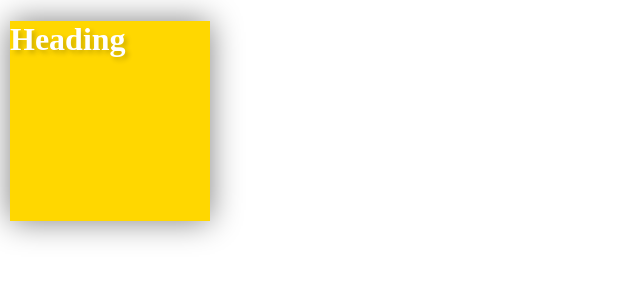
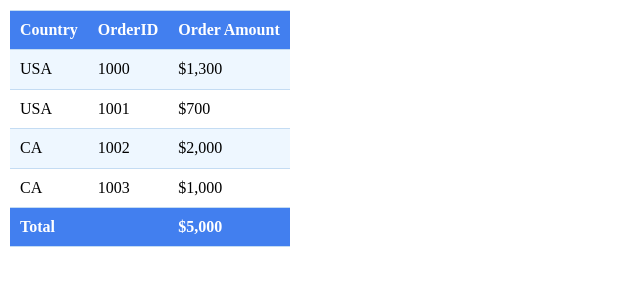
Before and after one commit to Dev-Craig44/HTML, a website: page index.html in a window 1280 px wide. Shown: the whole page, without its empty margins (0-640 px from the left). Drawn offline with nearby package versions, Linux system fonts and the light colour scheme.

Commit message:
✅ exercise: create table

```diff
--- a/css/styles.css
+++ b/css/styles.css
@@ -2,24 +2,39 @@ body {
   margin: 10px;
 }
 
-.box {
-  width: 200px;
-  height: 200px;
-  background: gold;
-
-  /* Horizontal and vertical offsets of the shadow */
-  /* Positive horizontal value moves shadow right, negative moves left */
-  /* Positive vertical value moves shadow down, negative moves up */
-  /* Third value (optional) adds blur for a softer shadow */
-  /* Example: box-shadow: 10px 10px 30px grey; */
-
-  /* For a soft shadow directly below the element, use 0 for horizontal and vertical offsets */
-  box-shadow: 0 0 30px grey;
+body {
+  margin: 10px;
 }
 
-/* Use rgba for shadows to blend with any background color */
-/* Example: text-shadow: horizontal-offset vertical-offset blur-radius color */
-h1 {
+table,
+td,
+th {
+  /* I've set all the borders using the border property
+  and then removed the left and right border. Alternatively,
+  we could set border-top and border-bottom properties but
+  that would result in the repetition of the color. If we
+  want to change the border color, we have to change it in
+  two places. */
+  border: 1px solid #c4dcf3;
+  border-left: 0;
+  border-right: 0;
+  /* The border-collapse property sets whether table borders should collapse into a single border or be separated. */
+  border-collapse: collapse;
+}
+td,
+th {
+  padding: 10px;
+}
+
+th {
+  background-color: #427fef;
   color: white;
-  text-shadow: 3px 3px 5px rgba(0, 0, 0, 0.2);
 }
+
+tr:nth-child(odd) {
+  background-color: #eef7ff;
+}
+
+tfoot {
+  text-align: left;
+}
--- a/index.html
+++ b/index.html
@@ -3,13 +3,49 @@
   <head>
     <meta charset="UTF-8" />
     <meta name="viewport" content="width=device-width, initial-scale=1.0" />
-    <title>Playground</title>
-    <link rel="stylesheet" href="node_modules/normalize.css/normalize.css" />
+    <meta name="keywords" content="HTML, CSS" />
+    <meta name="description" content="" />
+    <title>CSS Basics</title>
+    <link rel="stylesheet" href="css/normalize.css" />
     <link rel="stylesheet" href="css/styles.css" />
   </head>
   <body>
-    <div class="box">
-      <h1>Heading</h1>
-    </div>
+    <table>
+      <thead>
+        <tr>
+          <th>Country</th>
+          <th>OrderID</th>
+          <th>Order Amount</th>
+        </tr>
+      </thead>
+      <tbody>
+        <tr>
+          <td>USA</td>
+          <td>1000</td>
+          <td>$1,300</td>
+        </tr>
+        <tr>
+          <td>USA</td>
+          <td>1001</td>
+          <td>$700</td>
+        </tr>
+        <tr>
+          <td>CA</td>
+          <td>1002</td>
+          <td>$2,000</td>
+        </tr>
+        <tr>
+          <td>CA</td>
+          <td>1003</td>
+          <td>$1,000</td>
+        </tr>
+      </tbody>
+      <tfoot>
+        <tr>
+          <th colspan="2">Total</th>
+          <th>$5,000</th>
+        </tr>
+      </tfoot>
+    </table>
   </body>
 </html>
```
Also changed, not shown: css-basics.md (+75 -0 lines).
